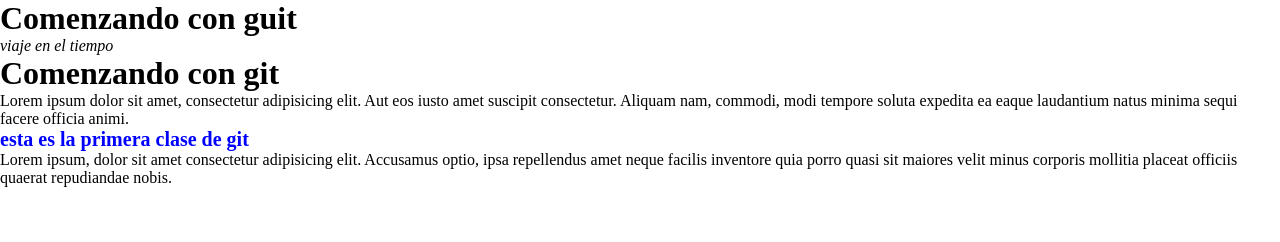
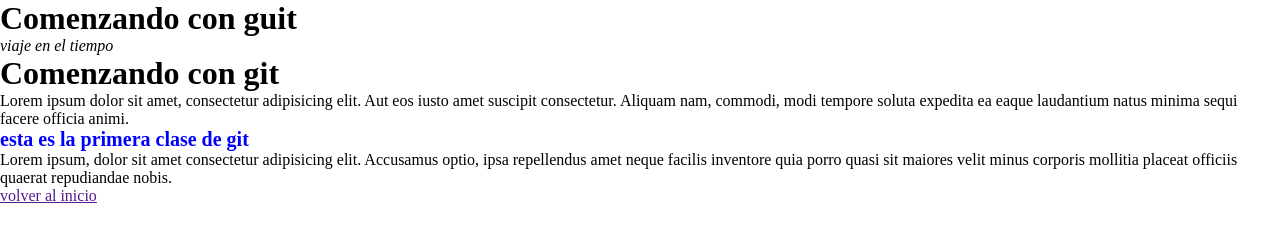
Before and after one commit to n4hue1/SmashB, a plain HTML site: page index.html in a window 1280 px wide. Drawn offline with Linux system fonts and the light colour scheme.

Commit message:
cambios desde nahuel

```diff
--- a/index.html
+++ b/index.html
@@ -14,5 +14,6 @@
     <p>Lorem ipsum dolor sit amet, consectetur adipisicing elit. Aut eos iusto amet suscipit consectetur. Aliquam nam, commodi, modi tempore soluta expedita ea eaque laudantium natus minima sequi facere officia animi.</p>
     <strong>esta es la primera clase de git</strong>
     <p>Lorem ipsum, dolor sit amet consectetur adipisicing elit. Accusamus optio, ipsa repellendus amet neque facilis inventore quia porro quasi sit maiores velit minus corporis mollitia placeat officiis quaerat repudiandae nobis.</p>
+    <a href="">volver al inicio</a>
 </body>
 </html>
```
